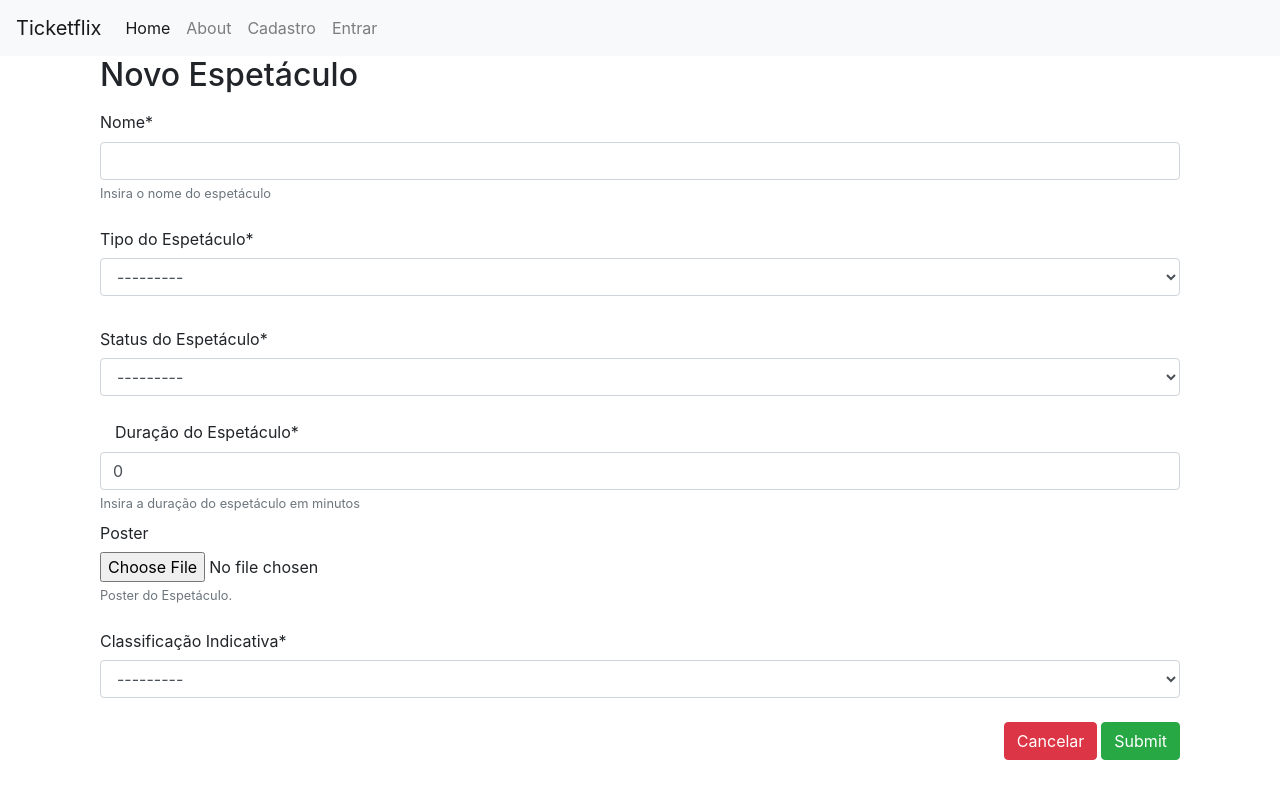
After one commit to DSW-2018-2/Ticketflix, a Django app: page /spectacle/create/ in a window 1280 px wide. The commit adds this page. Run offline with Django 3.2, Linux system fonts and the light colour scheme; parts of the project's set-up code (start-up, migrations or seed data) failed here and were passed over; some libraries are stand-ins or nearby versions.

Commit message:
[WIP] Adding CRUD Views for Spectacle
Adding url of spectacle app

Adding single migration

Removing other migrations

Updating errors on model

Adding views urls

Adding CRUD templates

Co-authored-by: Mariana Mendes <mare.s.mendes@gmail.com>

```diff
--- a/config/urls.py
+++ b/config/urls.py
@@ -20,8 +20,11 @@ urlpatterns = [
         include("ticketflix.users.urls", namespace="users"),
     ),
     path("accounts/", include("allauth.urls")),
-    # Your stuff: custom urls includes go here
-    path("spectacle/", include("ticketflix.spectacle.urls")),
+    path(
+        "spectacle/",
+        include(("ticketflix.spectacle.urls", "spectacle"),
+                namespace="spectacle")
+    ),
 ] + static(
     settings.MEDIA_URL, document_root=settings.MEDIA_ROOT
 )
--- a/ticketflix/spectacle/models.py
+++ b/ticketflix/spectacle/models.py
@@ -1,4 +1,5 @@
 from django.db import models
+from django.urls import reverse
 from django.utils.translation import ugettext_lazy as _
 
 
@@ -9,7 +10,7 @@ class SpectacleComponent(models.Model):
     PREESTREIA = 'PREESTREIA'
     EMCARTAZ = 'EMCARTAZ'
     LANCAMENTO = 'LANCAMENTO'
-    FORACATAZ = 'FORACARTAZ'
+    FORACARTAZ = 'FORACARTAZ'
     EMBREVE = 'EMBREVE'
 
     LIVRE = 'LIVRE'
@@ -28,7 +29,7 @@ class SpectacleComponent(models.Model):
         (PREESTREIA, 'Pré-Estréia'),
         (EMCARTAZ, 'Em Cartaz'),
         (LANCAMENTO, 'Lançamento'),
-        (FORACATAZ, 'Fora de Cartaz'),
+        (FORACARTAZ, 'Fora de Cartaz'),
         (EMBREVE, 'Em Breve'),
     )
 
@@ -96,7 +97,7 @@ class SpectacleComponent(models.Model):
         default=LIVRE
     )
 
-    type = models.CharField(
+    spectacle_type = models.CharField(
         verbose_name=_('Tipo do Espetáculo'),
         help_text=_('Tipo do Espetáculo'),
         max_length=15,
@@ -104,9 +105,11 @@ class SpectacleComponent(models.Model):
         default=NA
     )
 
-
     def __str__(self):
         return self.name
+
+    def get_absolute_url(self):
+        return reverse('spectacle-detail', kwargs={'id': self.id})
 
 
 class Spectacle(SpectacleComponent):
--- a/ticketflix/spectacle/urls.py
+++ b/ticketflix/spectacle/urls.py
@@ -1,7 +1,33 @@
 from django.urls import path
-from django.views.generic import TemplateView
-from . import views
+from .views import SpectacleCreateView, SpectacleDeleteView
+from .views import SpectacleListView, SpectacleUpdateView
+from .views import SpectacleDetailView
+
 
 urlpatterns = [
-    path("", TemplateView.as_view(template_name="spectacle/list.html"), name="spectacle_list"),
+    path(
+        "",
+        SpectacleListView.as_view(template_name="spectacle/list.html"),
+        name="spectacle-list"
+    ),
+    path(
+        "<int:id>",
+        SpectacleDetailView.as_view(template_name="spectacle/detail.html"),
+        name="spectacle-detail"
+    ),
+    path(
+        "create/",
+        SpectacleCreateView.as_view(template_name="spectacle/form.html"),
+        name="spectacle-create"
+    ),
+    path(
+        "<int:id>/update/",
+        SpectacleUpdateView.as_view(template_name="spectacle/form.html"),
+        name="spectacle-update"
+    ),
+    path(
+        "<int:id>/delete",
+        SpectacleDeleteView.as_view(template_name="spectacle/delete.html"),
+        name="spectacle-delete"
+    )
 ]
--- a/ticketflix/spectacle/views.py
+++ b/ticketflix/spectacle/views.py
@@ -1,13 +1,76 @@
-from django.shortcuts import render
-from django.views.generic import ListView
+from django.views.generic import CreateView, DeleteView, ListView, UpdateView, DetailView
 from .models import Spectacle, Movie, Play, Show
+from django.urls import reverse_lazy
+
+
+class SpectacleDetailView(DetailView):
+    model = Spectacle
+
+    def get_object(self, queryset=None):
+        spectacle = Spectacle.objects.get(
+            id=self.kwargs.get('id')
+        )
+        return spectacle
 
 
 class SpectacleListView(ListView):
-	model = Spectacle
-	paginate_by = 10
+    model = Spectacle
+    paginate_by = 10
 
-	def get_context_data(self, **kwargs):
-		context = super(SpectacleListView, self).get_context_data(**kwargs)
-		pk = self.kwargs.get('pk')
-		return context
+    def get_context_data(self, **kwargs):
+        context = super().get_context_data(**kwargs)
+        return context
+
+
+class SpectacleCreateView(CreateView):
+    model = Spectacle
+    template_name = 'spectacle/form.html'
+    fields = [
+        'name',
+        'spectacle_type',
+        'status',
+        'duration',
+        'poster',
+        'classification',
+    ]
+
+    success_url = reverse_lazy(
+        viewname='spectacle:spectacle-list'
+    )
+
+
+class SpectacleDeleteView(DeleteView):
+    model = Spectacle
+
+    def get_object(self, queryset=None):
+        spectacle = Spectacle.objects.get(
+            id=self.kwargs.get('id')
+        )
+        return spectacle
+
+    success_url = reverse_lazy(
+        viewname='spectacle:spectacle-list',
+    )
+
+
+class SpectacleUpdateView(UpdateView):
+    model = Spectacle
+    template_name = 'spectacle/form.html'
+    fields = [
+        'name',
+        'spectacle_type',
+        'status',
+        'duration',
+        'poster',
+        'classification',
+    ]
+
+    def get_object(self, queryset=None):
+        spectacle = Spectacle.objects.get(
+            id=self.kwargs.get('id')
+        )
+        return spectacle
+
+    success_url = reverse_lazy(
+        viewname='spectacle:spectacle-list'
+    )
--- /dev/null
+++ b/ticketflix/templates/spectacle/form.html
@@ -0,0 +1,122 @@
+{% extends 'base.html' %}
+{% load static i18n %}
+
+{% block title %}
+  {% url 'spectacle:spectacle-create' as url %}
+  {% if request.path == url %}
+    {% trans "Novo Espetáculo" %}
+   {% else %}
+    {% trans "Editar Espetáculo" %}
+  {% endif %}
+{% endblock %}
+
+{% block content %}
+  <div class="container">
+    <div class="row">
+      {% if form.date.errors %}
+        <div class="alert alert-danger col" role="alert">{{ form.date.errors }}</div>
+      {% endif %}
+    </div>
+    {% if object %}
+      <h2>{% trans 'Editar Espetáculo' %}</h2>
+    {% else %}
+      <h2>{% trans 'Novo Espetáculo' %}</h2>
+    {% endif %}
+    <form method='post' class="mt-3">
+      {% csrf_token %}
+      <div class="row">
+        <div class="form-group col">
+          <label>{% trans 'Nome' %}*</label>
+          {% if object.name %}
+            <input class="form-control" type="text" name="name" maxlength="100" required id="id_name" value="{{ object.name }}"/>
+            <small class="text-muted">{% trans 'Insira o nome do espetáculo' %}</small>
+          {% else %}
+            <input class="form-control" type="text" name="name" maxlength="100" required id="id_name"/>
+            <small class="text-muted">{% trans 'Insira o nome do espetáculo' %}</small>
+          {% endif %}
+        </div>
+      </div>
+
+      <div id="div_id_spectacle_type" class="form-group">
+      <label for="id_spectacle_type" class="col-form-label  requiredField">
+          {% trans 'Tipo do Espetáculo' %}<span class="asteriskField">*</span>
+      </label>
+      <div class="">
+        <select name="spectacle_type" class="select form-control" required="" id="id_spectacle_type">
+        {% if object.spectacle_type %}
+          <option value="{{object.spectacle_type}}">{{ object.spectacle_type }}</option>
+        {% else %}
+          <option value="" selected="">---------</option>
+        {% endif %}
+        <option value="FILME">{% trans 'Filme' %}</option>
+        <option value="SHOW">{% trans 'Show' %}</option>
+        <option value="PECA">{% trans 'Peça Teatral' %}</option>
+        <option value="NA">{% trans 'N/A' %}</option>
+        </select>
+      </div>
+      <br>
+
+      <div id="div_id_status" class="form-group">
+      <label for="id_status" class="col-form-label  requiredField">
+          {% trans 'Status do Espetáculo' %}<span class="asteriskField">*</span>
+      </label>
+      <div class="">
+        <select name="status" class="select form-control" required="" id="id_status">
+        {% if object.status %}
+          <option value="{{object.status}}">{{ object.status }}</option>
+        {% else %}
+          <option value="" selected="">---------</option>
+        {% endif %}
+        <option value="PREESTREIA">{% trans 'Pré-Estréia' %}</option>
+        <option value="EMCARTAZ">{% trans 'Em Cartaz' %}</option>
+        <option value="LANCAMENTO">{% trans 'Lançamento' %}</option>
+        <option value="FORACARTAZ">{% trans 'Fora de Cartaz' %}</option>
+        <option value="EMBREVE">{% trans 'Em Breve' %}</option>
+        </select>
+      </div>
+      <br>
+
+      <div class="">
+        <label class="col" for="id_duration">{% trans 'Duração do Espetáculo' %}*</label>
+        <div>
+          <input class="form-control" type="number" name="duration" step="0.010" required id="id_duration"  value="0"/>
+          <small class="text-muted">{% trans 'Insira a duração do espetáculo em minutos' %}</small>
+        </div>
+      </div>
+
+      <div id="div_id_poster" class="form-group">
+        <label for="id_poster" class="col-form-label ">
+          {% trans 'Poster' %}
+        </label>
+        <div class="">
+          <input type="file" name="poster" class="clearablefileinput" id="id_poster" accept=".png, .jpg, .jpeg, .gif">
+          <small id="hint_id_poster" class="form-text text-muted">{% trans 'Poster do Espetáculo' %}.</small>
+         </div>
+      </div>
+
+      <div id="div_id_classification" class="form-group">
+      <label for="id_classification" class="col-form-label  requiredField">
+          {% trans 'Classificação Indicativa' %}<span class="asteriskField">*</span>
+      </label>
+      <div class="">
+        <select name="classification" class="select form-control" required="" id="id_classification">
+        {% if object.classification %}
+          <option value="{{object.classification}}">{{object.classification}}</option>
+        {% else %}
+          <option value="" selected="">---------</option>
+        {% endif %}
+        <option value="LIVRE">{% trans 'Livre' %}</option>
+        <option value="DEZANOS">{% trans '10 Anos' %}</option>
+        <option value="DOZEANOS">{% trans '12 Anos' %}</option>
+        <option value="QUATORZEANOS">{% trans '14 Anos' %}</option>
+        <option value="DEZESSEISANOS">{% trans '16 Anos' %}</option>
+        <option value="MAIORESDEDEZOITO">{% trans 'Maiores de 18 Anos' %}</option>
+        </select>
+      </div>
+
+      <br>
+      <button type="submit" class="btn btn-success float-right">{% trans 'Submit' %}</button>
+    </form>
+    <a href="{% url 'spectacle:spectacle-list' %}"><button type="submit" class="btn btn-danger mr-1 float-right">{% trans 'Cancelar' %}</button></a>
+  </div>
+{% endblock %}
```
Also changed, not shown: ticketflix/templates/spectacle/delete.html (added, +15 -0 lines), ticketflix/templates/spectacle/detail.html (added, +23 -0 lines), ticketflix/templates/spectacle/list.html (+11 -4 lines), ticketflix/spectacle/migrations/0001_initial.py, ticketflix/spectacle/migrations/0002_auto_20181110_1809.py (deleted).
